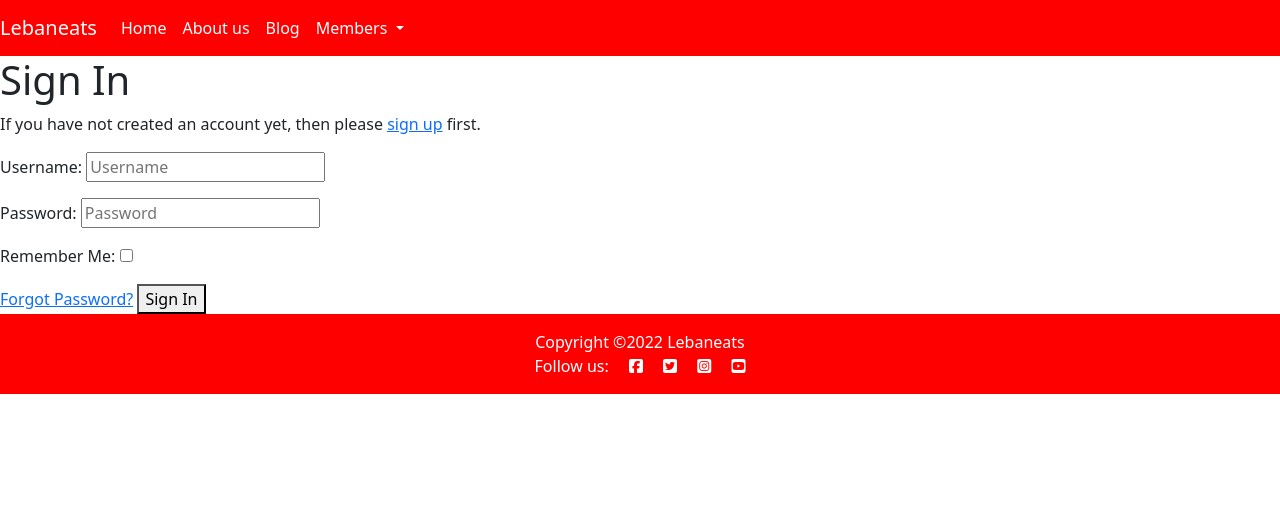
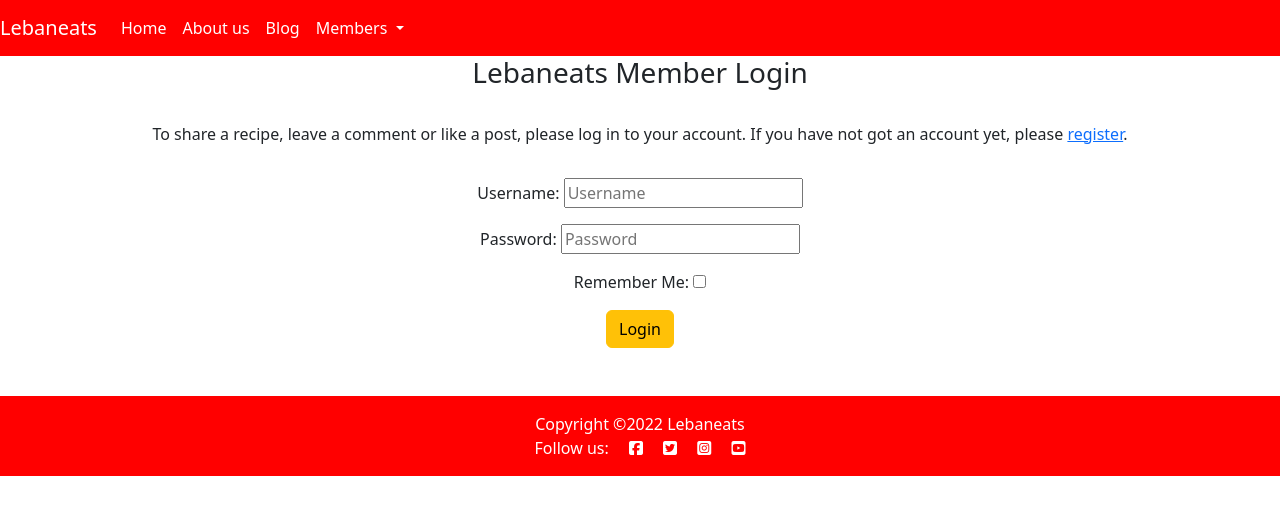
Before and after one commit to Mushbt/lebaneats-pp4, a Django app: page /accounts/login/ in a window 1280 px wide. Shown: the top 515 px of the page. Run offline with Django 3.2, Linux system fonts and the light colour scheme; some libraries are stand-ins or nearby versions.

```diff
--- a/templates/account/login.html
+++ b/templates/account/login.html
@@ -5,33 +5,33 @@
 
 {% block head_title %}{% trans "Sign In" %}{% endblock %}
 
+
 {% block content %}
+<div class="masthead">
+  <div class="container">
+    <h3 class="mb-3 justify-content-center text-center">{% trans "Lebaneats Member Login" %}</h3>
 
-<h1>{% trans "Sign In" %}</h1>
+    <div class="d-md-block">
+  </div>
+      </div>
+  </div>
+</div>
 
-{% get_providers as socialaccount_providers %}
+<div class="container">
+  <div class="row">
+    <div class="col mt-3 justify-content-center text-center">
 
-{% if socialaccount_providers %}
-<p>{% blocktrans with site.name as site_name %}Please sign in with one
-of your existing third party accounts. Or, <a href="{{ signup_url }}">sign up</a>
-for a {{ site_name }} account and sign in below:{% endblocktrans %}</p>
 
-<div class="socialaccount_ballot">
-
-  <ul class="socialaccount_providers">
-    {% include "socialaccount/snippets/provider_list.html" with process="login" %}
-  </ul>
-
-  <div class="login-or">{% trans 'or' %}</div>
+      <p class="mb-3">{% blocktrans %}
+        To share a recipe, leave a comment or like a post, please log in to your account.
+        If you have not got an account yet, please
+        <a  href="{{ signup_url }}">register</a>.{% endblocktrans %}
+      </p>
 
     </div>
-
-{% include "socialaccount/snippets/login_extra.html" %}
-
-{% else %}
-<p>{% blocktrans %}If you have not created an account yet, then please
-<a href="{{ signup_url }}">sign up</a> first.{% endblocktrans %}</p>
-{% endif %}
+  </div>
+  <div class="row">
+    <div class="col mt-3 mb-5 justify-content-center text-center">
 
       <form class="login" method="POST" action="{% url 'account_login' %}">
         {% csrf_token %}
@@ -39,8 +39,10 @@ for a {{ site_name }} account and sign in below:{% endblocktrans %}</p>
         {% if redirect_field_value %}
         <input type="hidden" name="{{ redirect_field_name }}" value="{{ redirect_field_value }}" />
         {% endif %}
-  <a class="button secondaryAction" href="{% url 'account_reset_password' %}">{% trans "Forgot Password?" %}</a>
-  <button class="primaryAction" type="submit">{% trans "Sign In" %}</button>
+        <button class="btn btn-warning right" type="submit">{% trans "Login" %}</button>
       </form>
+    </div>
+  </div>
+</div>
 
 {% endblock %}
--- a/templates/account/signup.html
+++ b/templates/account/signup.html
@@ -1,4 +1,4 @@
-{% extends "account/base.html" %}
+{% extends "base.html" %}
 
 {% load i18n %}
 
```
Lines whose indentation alone changed are shown as unchanged.
